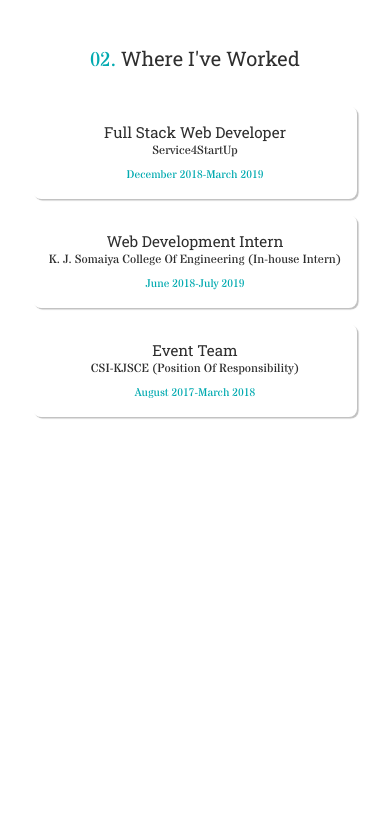
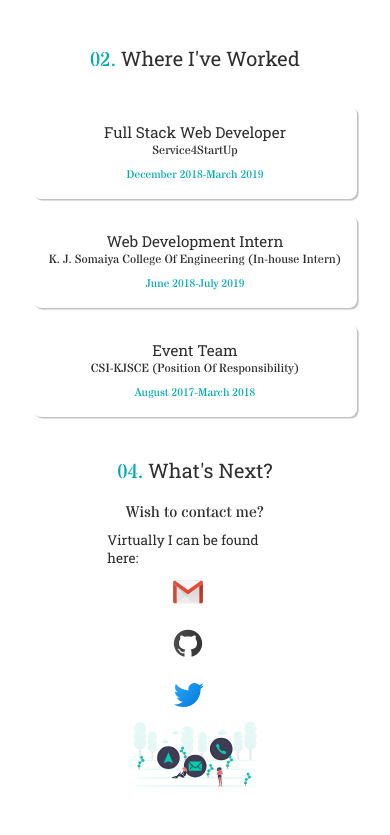
Before and after one commit to ashna111/ashna111.github.io, a website: page index.html in a window 390 px wide. Shown: the part 467-1302 px from the top of the page. Before the commit the page ends 900 px from the top, so only its background shows below. Drawn offline with nearby package versions, Linux system fonts and the light colour scheme.

Commit message:
add contact section

```diff
--- a/index.html
+++ b/index.html
@@ -19,20 +19,28 @@
         <nav class="header__navigation">
             <ul class="header__navigation-list">
                 <li class="header__navigation-list-item">
+                    <a href="#introduction">
                         <span class="header__navigation-list-item--number">01.</span>
                         About
+                    </a>
                 </li>
                 <li class="header__navigation-list-item">
+                    <a href="#work">
                         <span class="header__navigation-list-item--number">02.</span>
                         Work
+                    </a>
                 </li>
                 <li class="header__navigation-list-item">
+                    <a>
                         <span class="header__navigation-list-item--number">03.</span>
                         Projects
+                    </a>
                 </li>
                 <li class="header__navigation-list-item">
+                    <a href="#contact">
                         <span class="header__navigation-list-item--number">04.</span>
                         Contact
+                    </a>
                 </li>
             </ul>
         </nav>
@@ -42,12 +50,15 @@
         <div class="introduction" id="introduction">
             <div class="introduction__data">
                 <span class="introduction__data--1">Hello,</span>
-                <span class="introduction__data--2">I'm <span class="introduction__important-text">Ashna Shah</span>, an aspiring Software Engineer</span>
+                <span class="introduction__data--2">I'm <span class="introduction__important-text">Ashna Shah</span>, an
+                    aspiring Software Engineer</span>
                 <span class="introduction__data--3">
-                    I am passionate about Web and Mobile Development. I am a keen learner and would like to try any new technology that comes my way!
+                    I am passionate about Web and Mobile Development. I am a keen learner and would like to try any new
+                    technology that comes my way!
                 </span>
                 <span class="introduction__data--3">
-                    I will be completing my Bachelors in Computer Engineering from K. J. Somaiya College Of Engineering (2016-2020)
+                    I will be completing my Bachelors in Computer Engineering from K. J. Somaiya College Of Engineering
+                    (2016-2020)
                 </span>
                 <span class="introduction__data--3">
                     Have a look at my <span class="introduction__important-text">resume</span>
@@ -56,7 +67,7 @@
             <img src="images/profile_data.svg" alt="profile_data" class="introduction__image" />
         </div>
 
-        <div class="work">
+        <div class="work" id="work">
             <div class="secondary-heading">
                 <span class="secondary-heading--number">02.</span> Where I've Worked
             </div>
@@ -79,6 +90,30 @@
             </div>
 
         </div>
+
+        <div class="contact" id="contact">
+            <div class="secondary-heading">
+                <span class="secondary-heading--number">04.</span> What's Next?
+            </div>
+            <div class="contact__box">
+                <div class="contact__details">
+                    <div class="contact__heading--1">Wish to contact me?</div>
+                    <div class="contact__heading--2">Virtually I can be found here:</div>
+                    <div class="contact__link">
+                        <a href="" class="contact__link-item">
+                            <img src="images/icons/gmail.svg" alt="mail">
+                        </a>
+                        <a href="https://github.com/ashna111" target="_blank" class="contact__link-item">
+                            <img src="images/icons/github.svg" alt="github">
+                        </a>
+                        <a href="https://twitter.com/shah__ashna" target="_blank" class="contact__link-item">
+                            <img src="images/icons/twitter.svg" alt="twitter">
+                        </a>
+                    </div>
+                </div>
+                <img src="images/contact.svg" alt="contact" class="contact__image">
+            </div>
+        </div>
     </main>
 </body>
 
--- a/sass/components/_navigation.scss
+++ b/sass/components/_navigation.scss
@@ -19,12 +19,23 @@
         border-bottom:0.2rem solid transparent;
 
         &:hover{
-            border-bottom:0.2rem solid $color-primary;
+            border-style: solid;
+            border-image-slice: 1;
+            border-width: 0.2rem;
+            border-right:transparent;
+            border-left:transparent;
+            border-top:transparent;
+            border-image-source: linear-gradient(to left,transparent,rgba($color-primary,0.5));
         }
 
         &--number{
             font-family: 'Stardos Stencil', cursive;
             color:$color-primary;
         }
+
+        & a:link,a:focus,a:active,a:visited,a:hover{
+            text-decoration: none;
+            color:$color-text;
+        }
     }
 }
--- /dev/null
+++ b/sass/layout/_contact.scss
@@ -0,0 +1,63 @@
+.contact{
+    display: flex;
+    flex-direction: column;
+    align-items: center;
+
+    &__box{
+        display: flex;
+        flex-direction: row;
+        justify-content: space-around;
+        align-items: center;
+        flex-wrap: wrap;
+        margin-bottom: 6rem;
+
+        @media only screen and (max-width:600px){
+            flex-direction: column;
+            justify-content: space-between;
+        }
+    }
+
+    &__details{
+        width:45%;
+        display: flex;
+        flex-direction: column;
+        align-items: center;
+    }
+
+    &__image{
+        width:32%;
+    }
+
+    &__heading--1{
+        font-size: 1.95rem;
+        font-family: 'Stardos Stencil', cursive;
+    }
+
+    &__heading--2{
+        font-size: 1.7rem;
+        margin-top:1rem;
+    }
+
+    &__link{
+        display: flex;
+        flex-direction: row;
+
+        @media only screen and (max-width:600px){
+            flex-direction: column;
+        }
+
+        &-item{
+            margin:1rem;
+
+            &:hover{
+                transform:translateY(-0.1rem);
+            }
+
+            & img{
+                @media only screen and (max-width:600px){
+                    width:70%;
+                }
+            }
+        }
+    }
+}
--- a/sass/layout/_work.scss
+++ b/sass/layout/_work.scss
@@ -2,6 +2,7 @@
     display: flex;
     flex-direction: column;
     align-items: center;
+    margin-bottom: 3rem;
 
     &__timeline{
         display: flex;
--- a/sass/main.scss
+++ b/sass/main.scss
@@ -12,3 +12,4 @@
 // layout
 @import "layout/introduction";
 @import "layout/work";
+@import "layout/contact";
```
Also changed, not shown: css/style.css, images/contact.svg (added), images/icons/github.svg (added), images/icons/gmail.svg (added), images/icons/twitter.svg (added). Lines whose indentation alone changed are shown as unchanged.
